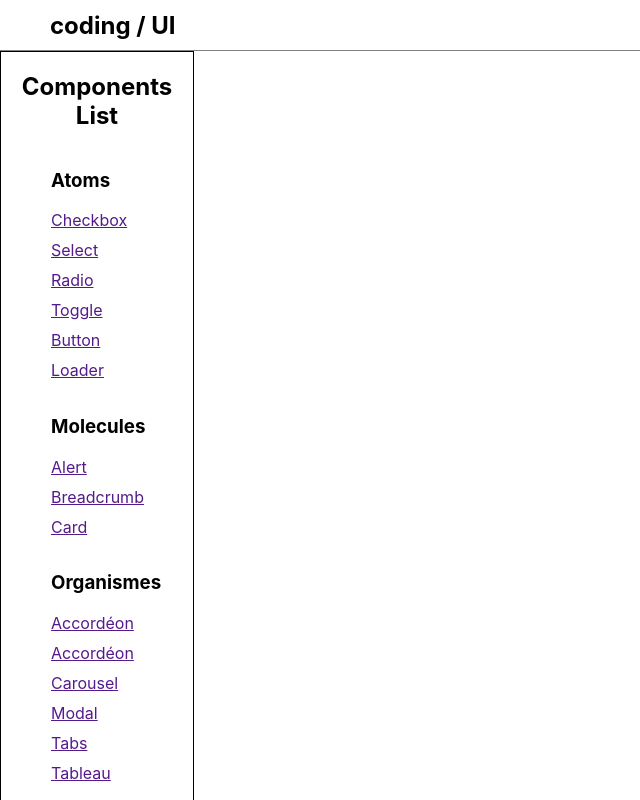
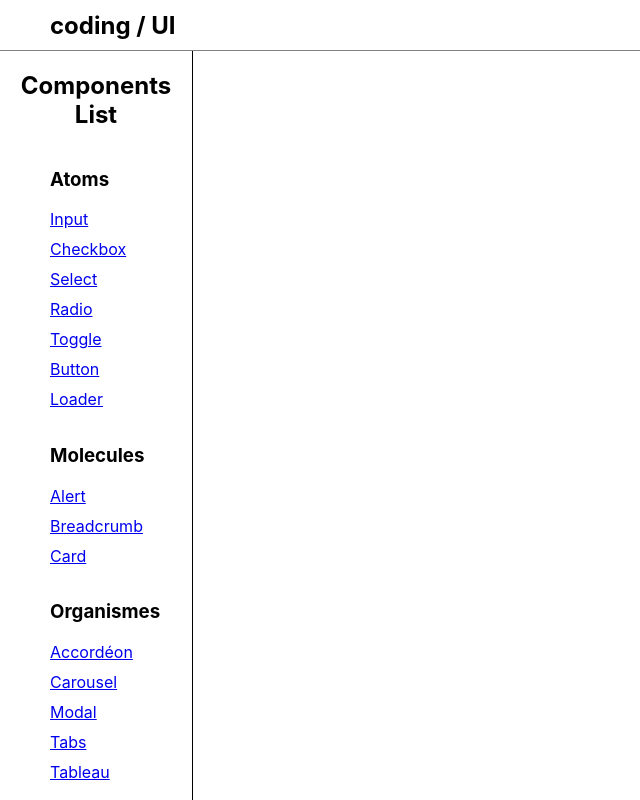
Before and after one commit to SukiTsu/library_react, a React (Vite) app in the folder lib_module/: page / in a window 1280 px wide. Shown: the top 800 px of the page, without its empty margins (0-640 px from the left). Built offline with nearby package versions, Linux system fonts and the light colour scheme.

Commit message:
commit global - ajout routes app.tsx - modif sidebar - ajout chemin page composants

```diff
--- a/lib_module/src/App.tsx
+++ b/lib_module/src/App.tsx
@@ -1,12 +1,15 @@
 import "./App.css";
 import { BrowserRouter, Routes, Route } from "react-router-dom";
 import Home from "./pages/home";
+
+import Input from "./pages/components/atoms/input/input";
 
 function App() {
   return (
     <BrowserRouter>
       <Routes>
         <Route path="/" element={<Home />} />
+        <Route path="/atoms/input" element={<Input />} />
       </Routes>
     </BrowserRouter>
   );
--- a/lib_module/src/assets/css/sidebar.css
+++ b/lib_module/src/assets/css/sidebar.css
@@ -1,7 +1,7 @@
 .sidebar{
     width: 15%;
     height: 100vw;
-    border: 1px solid black;
+    border-right: 1px solid black;
     display: flex;
     flex-direction: column;
 }
--- a/lib_module/src/components/presentation/Sidebar.tsx
+++ b/lib_module/src/components/presentation/Sidebar.tsx
@@ -1,7 +1,8 @@
+import { Link } from "react-router-dom";
 import "../../assets/css/sidebar.css";
 import { RESUME_DATA } from "../../data/resume-data";
 
-type Components = Record<string, { name: string }>;
+type Components = Record<string, { name: string; path: string }>;
 type Category = { name: string; components: Components };
 
 export default function Sidebar() {
@@ -18,11 +19,11 @@ export default function Sidebar() {
             <h3>{category.name}</h3>
             <ul>
               {Object.keys(category.components).map((componentKey) => (
-                <a href="">
-                  <li key={componentKey}>
+                <li key={componentKey}>
+                  <Link to={category.components[componentKey].path}>
                     {category.components[componentKey].name}
-                  </li>
-                </a>
+                  </Link>
+                </li>
               ))}
             </ul>
           </div>
--- a/lib_module/src/data/resume-data.tsx
+++ b/lib_module/src/data/resume-data.tsx
@@ -5,22 +5,32 @@ export const RESUME_DATA = {
         name: "Atoms",
         components: {
           component1: {
-            name: "Checkbox",
+            name: "Input",
+            path: "/atoms/input",
           },
           component2: {
-            name: "Select",
+            name: "Checkbox",
+            path: "/atoms/checkbox",
           },
           component3: {
-            name: "Radio",
+            name: "Select",
+            path: "/atoms/checkbox",
           },
           component4: {
-            name: "Toggle",
+            name: "Radio",
+            path: "/atoms/checkbox",
           },
           component5: {
-            name: "Button",
+            name: "Toggle",
+            path: "/atoms/checkbox",
           },
           component6: {
+            name: "Button",
+            path: "/atoms/checkbox",
+          },
+          component7: {
             name: "Loader",
+            path: "/atoms/checkbox",
           },
         },
       },
@@ -31,12 +41,15 @@ export const RESUME_DATA = {
         components: {
           component1: {
             name: "Alert",
+            path: "/molecules/alert",
           },
           component2: {
             name: "Breadcrumb",
+            path: "/molecules/breadcrumb",
           },
           component3: {
             name: "Card",
+            path: "/molecules/card",
           },
         },
       },
@@ -47,21 +60,23 @@ export const RESUME_DATA = {
         components: {
           component1: {
             name: "Accordéon",
+            path: "/organismes/accordeon",
           },
           component2: {
-            name: "Accordéon",
+            name: "Carousel",
+            path: "/organismes/carousel",
           },
           component3: {
-            name: "Carousel",
+            name: "Modal",
+            path: "/organismes/modal",
           },
           component4: {
-            name: "Modal",
+            name: "Tabs",
+            path: "/organismes/tabs",
           },
           component5: {
-            name: "Tabs",
-          },
-          component6: {
             name: "Tableau",
+            path: "/organismes/tableau",
           },
         },
       },
--- /dev/null
+++ b/lib_module/src/pages/components/atoms/input/input.tsx
@@ -0,0 +1,3 @@
+export default function nput() {
+  return <div>input</div>;
+}
```
